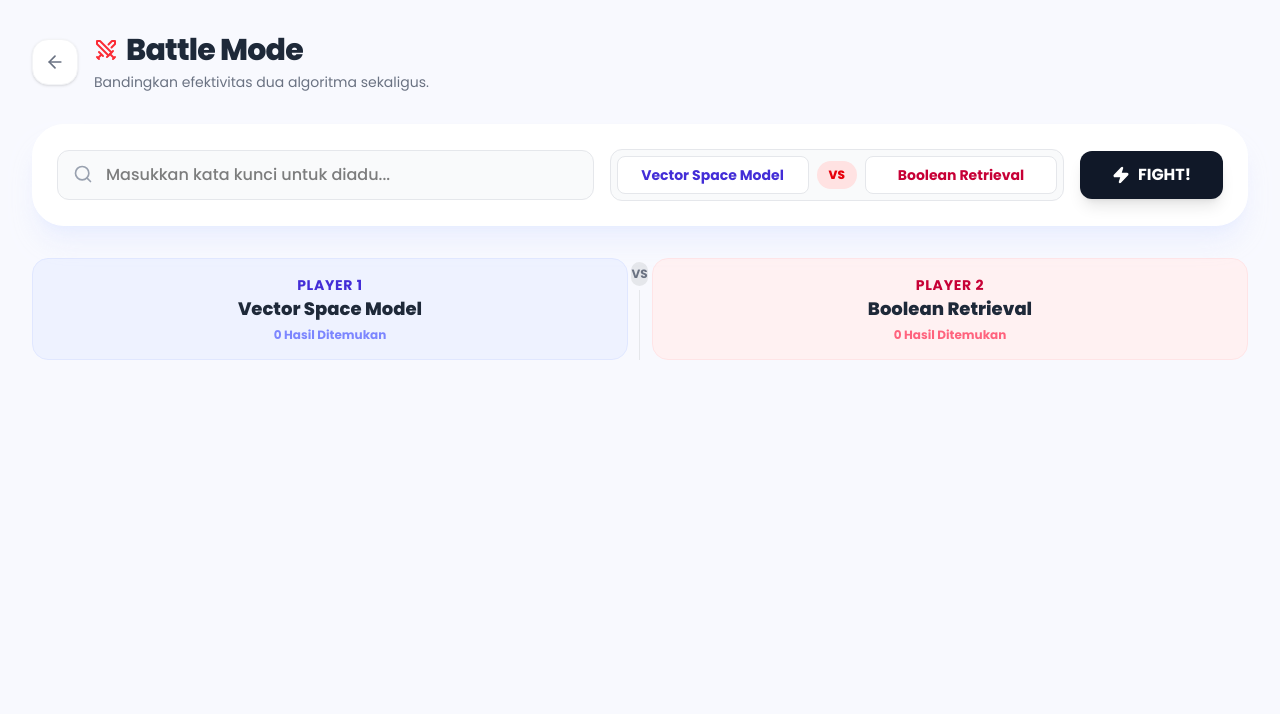
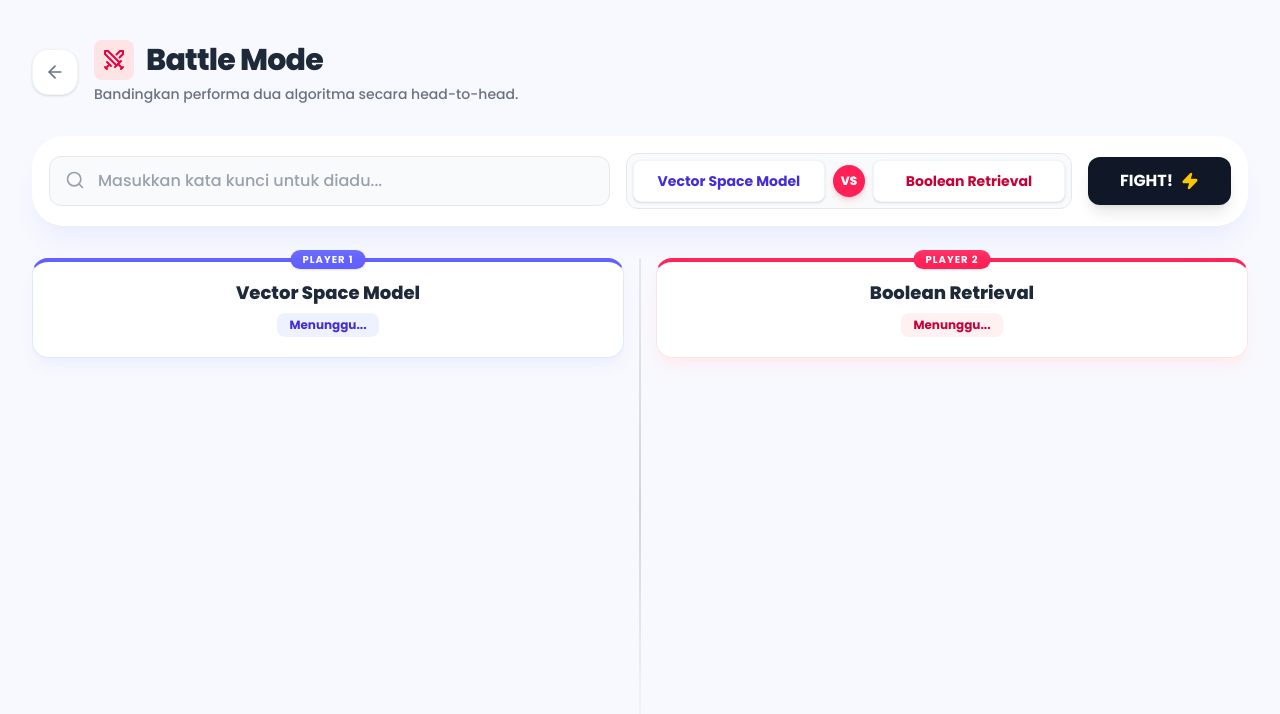
Before and after one commit to faiz140405/SIDIK-from-STK, a Next.js app in the folder frontend/: page /battle in a window 1280 px wide. Shown: the top 714 px of the page. Built offline with nearby package versions, Linux system fonts and the light colour scheme.

Commit message:
layout battle

```diff
--- a/frontend/app/battle/page.tsx
+++ b/frontend/app/battle/page.tsx
@@ -4,7 +4,7 @@
 import { useState } from "react";
 import { useRouter } from "next/navigation";
 import { api } from "@/lib/api";
-import { ArrowLeft, Swords, Search, FileText, ArrowRight, Zap, AlertCircle } from "lucide-react";
+import { ArrowLeft, Swords, Search, FileText, Zap, AlertCircle, Trophy, CheckCircle2 } from "lucide-react";
 import { Poppins } from 'next/font/google';
 
 const poppins = Poppins({
@@ -19,18 +19,18 @@ const METHODS = [
   { id: 'regex', label: 'Regex Search' },
   { id: 'boolean', label: 'Boolean Retrieval' },
   { id: 'bim', label: 'Probabilistic (BIM)' },
-  { id: 'clustering', label: 'Clustering (K-Means)' }, // Clustering mungkin tidak relevan dengan query, tapi kita biarkan opsi ini
+  { id: 'clustering', label: 'Clustering (K-Means)' },
 ];
 
-// Komponen Highlight Sederhana
+// Komponen Highlight
 const HighlightText = ({ text, highlight }: { text: string, highlight: string }) => {
-  if (!highlight || !highlight.trim()) return <span className="text-gray-500">{text}</span>;
+  if (!highlight || !highlight.trim()) return <span className="text-gray-600">{text}</span>;
   const parts = text.split(new RegExp(`(${highlight.replace(/[.*+?^${}()|[\]\\]/g, '\\$&')})`, 'gi'));
   return (
-    <span className="text-gray-500">
+    <span className="text-gray-600">
       {parts.map((part, i) =>
         part.toLowerCase() === highlight.toLowerCase() ? (
-          <span key={i} className="bg-yellow-200 text-yellow-900 font-bold px-0.5 rounded">{part}</span>
+          <span key={i} className="bg-yellow-200 text-yellow-900 font-bold px-0.5 rounded shadow-sm">{part}</span>
         ) : <span key={i}>{part}</span>
       )}
     </span>
@@ -50,19 +50,21 @@ export default function BattlePage() {
   const [loading, setLoading] = useState(false);
   const [hasSearched, setHasSearched] = useState(false);
 
-  // Fungsi Fetch untuk satu metode
   const fetchResult = async (method: string, q: string) => {
     try {
       let res;
       if (method === 'clustering') {
         res = await api.get('/clustering');
-        res.data.sort((a: any, b: any) => (a.cluster || 0) - (b.cluster || 0));
+        const data = Array.isArray(res.data) ? res.data : [];
+        return data.sort((a: any, b: any) => (a.cluster || 0) - (b.cluster || 0));
       } else {
         res = await api.post(`/search/${method}`, { query: q });
+        if (res.data && Array.isArray(res.data.results)) return res.data.results;
+        if (Array.isArray(res.data)) return res.data;
+        return [];
       }
-      return res.data;
     } catch (error) {
-      console.error(error);
+      console.error(`Gagal fetch ${method}:`, error);
       return [];
     }
   };
@@ -76,12 +78,10 @@ export default function BattlePage() {
     setResultsB([]);
 
     try {
-      // Jalankan 2 Request Secara Paralel (Battle!)
       const [resA, resB] = await Promise.all([
         fetchResult(methodA, query),
         fetchResult(methodB, query)
       ]);
-
       setResultsA(resA);
       setResultsB(resB);
     } catch (error) {
@@ -93,31 +93,37 @@ export default function BattlePage() {
 
   return (
     <div className={`min-h-screen bg-[#F8F9FE] p-4 md:p-8 ${poppins.className}`}>
-      <div className="max-w-7xl mx-auto">
+      <div className="max-w-[1400px] mx-auto"> {/* Container lebih lebar untuk Battle */}
 
-        {/* HEADER */}
-        <div className="flex items-center gap-4 mb-8">
-          <button onClick={() => router.back()} className="p-3 bg-white hover:bg-gray-50 rounded-2xl shadow-sm border border-gray-100 transition-all group">
+        {/* --- HEADER --- */}
+        <div className="flex items-center gap-4 mb-8 mt-2">
+          <button
+            onClick={() => router.back()}
+            className="p-3 bg-white hover:bg-gray-50 rounded-2xl shadow-sm border border-gray-100 transition-all group active:scale-95"
+          >
              <ArrowLeft size={20} className="text-gray-500 group-hover:text-indigo-600" />
           </button>
           <div>
-            <h1 className="text-3xl font-extrabold text-gray-800 tracking-tight flex items-center gap-2">
-              <Swords className="text-red-500" /> Battle Mode
+            <h1 className="text-3xl font-extrabold text-gray-800 tracking-tight flex items-center gap-3">
+              <div className="p-2 bg-rose-100 rounded-lg text-rose-600"><Swords size={24} /></div>
+              Battle Mode
             </h1>
-            <p className="text-gray-500 text-sm mt-1">Bandingkan efektivitas dua algoritma sekaligus.</p>
+            <p className="text-gray-500 text-sm mt-1 font-medium">Bandingkan performa dua algoritma secara head-to-head.</p>
           </div>
         </div>
 
-        {/* CONTROLS CARD */}
-        <div className="bg-white p-6 rounded-[2rem] shadow-xl shadow-indigo-100/50 border border-white mb-8 sticky top-4 z-50">
-          <div className="flex flex-col lg:flex-row gap-4 items-center">
+        {/* --- CONTROLS CARD (STICKY TOP) --- */}
+        <div className="sticky top-4 z-50 mb-8">
+          <div className="bg-white/90 backdrop-blur-xl p-4 rounded-[2rem] shadow-xl shadow-indigo-100/50 border border-white/50 flex flex-col lg:flex-row gap-4 items-center">
 
             {/* Input Query */}
             <div className="relative flex-1 w-full">
-                <Search className="absolute left-4 top-3.5 text-gray-400" size={20} />
+                <div className="absolute left-4 top-3.5 text-gray-400">
+                    <Search size={20} />
+                </div>
                 <input
                     type="text"
-                    className="w-full pl-12 pr-4 py-3 bg-gray-50 border border-gray-200 rounded-xl outline-none focus:ring-2 focus:ring-indigo-500 transition-all font-medium"
+                    className="w-full pl-12 pr-4 py-3 bg-gray-50 border border-gray-200 rounded-xl outline-none focus:ring-2 focus:ring-indigo-500 transition-all font-medium text-gray-700 placeholder:text-gray-400"
                     placeholder="Masukkan kata kunci untuk diadu..."
                     value={query}
                     onChange={(e) => setQuery(e.target.value)}
@@ -125,94 +131,132 @@ export default function BattlePage() {
                 />
             </div>
 
-            {/* Selectors */}
-            <div className="flex items-center gap-2 w-full lg:w-auto justify-center bg-gray-50 p-1.5 rounded-xl border border-gray-200">
+            {/* Selectors Area */}
+            <div className="flex flex-col sm:flex-row items-center gap-2 w-full lg:w-auto bg-gray-50 p-1.5 rounded-xl border border-gray-200">
                 <select
                     value={methodA}
                     onChange={(e) => setMethodA(e.target.value)}
-                    className="bg-white text-indigo-700 font-bold py-2 px-4 rounded-lg outline-none cursor-pointer border border-gray-200 text-sm hover:bg-indigo-50 transition-colors w-full lg:w-48 appearance-none text-center"
+                    className="w-full sm:w-48 bg-white text-indigo-700 font-bold py-2.5 px-4 rounded-lg outline-none cursor-pointer border border-gray-100 text-sm hover:bg-indigo-50 transition-colors text-center shadow-sm appearance-none"
                 >
                     {METHODS.map(m => <option key={m.id} value={m.id}>{m.label}</option>)}
                 </select>
 
-                <div className="bg-red-100 text-red-600 p-1.5 rounded-full font-black text-xs px-3">VS</div>
+                <div className="bg-rose-500 text-white w-8 h-8 rounded-full flex items-center justify-center font-black text-xs shadow-md shadow-rose-200 shrink-0 z-10">VS</div>
 
                 <select
                     value={methodB}
                     onChange={(e) => setMethodB(e.target.value)}
-                    className="bg-white text-rose-700 font-bold py-2 px-4 rounded-lg outline-none cursor-pointer border border-gray-200 text-sm hover:bg-rose-50 transition-colors w-full lg:w-48 appearance-none text-center"
+                    className="w-full sm:w-48 bg-white text-rose-700 font-bold py-2.5 px-4 rounded-lg outline-none cursor-pointer border border-gray-100 text-sm hover:bg-rose-50 transition-colors text-center shadow-sm appearance-none"
                 >
                     {METHODS.map(m => <option key={m.id} value={m.id}>{m.label}</option>)}
                 </select>
             </div>
 
-            {/* Button */}
+            {/* Fight Button */}
             <button
                 onClick={handleBattle}
                 disabled={loading}
-                className="w-full lg:w-auto bg-gray-900 text-white px-8 py-3 rounded-xl font-bold hover:bg-gray-800 transition-all shadow-lg active:scale-95 disabled:opacity-70 flex items-center justify-center gap-2"
+                className="w-full lg:w-auto bg-gray-900 text-white px-8 py-3 rounded-xl font-bold hover:bg-gray-800 transition-all shadow-lg active:scale-95 disabled:opacity-70 flex items-center justify-center gap-2 shrink-0"
             >
-                {loading ? <div className="animate-spin w-5 h-5 border-2 border-white border-t-transparent rounded-full"/> : <><Zap size={18} fill="currentColor"/> FIGHT!</>}
+                {loading ? (
+                    <div className="animate-spin w-5 h-5 border-2 border-white border-t-transparent rounded-full"/>
+                ) : (
+                    <>FIGHT! <Zap size={18} fill="currentColor" className="text-yellow-400"/></>
+                )}
             </button>
           </div>
         </div>
 
-        {/* BATTLE ARENA (SPLIT VIEW) */}
-        <div className="grid grid-cols-1 md:grid-cols-2 gap-6 relative">
+        {/* --- BATTLE ARENA --- */}
+        <div className="grid grid-cols-1 md:grid-cols-2 gap-8 relative min-h-[500px] pb-20">
 
-            {/* VS Divider (Desktop Only) */}
-            <div className="hidden md:flex absolute left-1/2 top-0 bottom-0 w-px bg-gray-200 -ml-px justify-center z-0">
-                <div className="sticky top-40 w-8 h-8 bg-gray-200 rounded-full flex items-center justify-center text-xs font-bold text-gray-500 border-4 border-[#F8F9FE]">VS</div>
+            {/* GARIS PEMISAH TENGAH (Desktop Only) */}
+            <div className="hidden md:block absolute left-1/2 top-0 bottom-0 w-0.5 bg-gradient-to-b from-gray-200 via-gray-300 to-transparent -ml-[1px] z-0 rounded-full"></div>
+
+            {/* --- KOLOM KIRI (PLAYER 1) --- */}
+            <div className="flex flex-col gap-6 relative z-10">
+                {/* Sticky Header Player 1 */}
+                <div className="sticky top-32 z-30">
+                    <div className="bg-white/95 backdrop-blur-md border-t-4 border-t-indigo-500 border-x border-b border-indigo-100 p-5 rounded-2xl text-center shadow-lg shadow-indigo-100/50">
+                        <div className="absolute -top-3 left-1/2 -translate-x-1/2 bg-indigo-500 text-white px-3 py-0.5 rounded-full text-[10px] font-bold tracking-widest uppercase shadow-sm">Player 1</div>
+                        <h3 className="font-extrabold text-gray-800 text-lg leading-tight">{METHODS.find(m => m.id === methodA)?.label}</h3>
+                        <div className="mt-2 inline-flex items-center gap-1.5 bg-indigo-50 text-indigo-700 px-3 py-1 rounded-lg text-xs font-bold">
+                            {hasSearched ? <><CheckCircle2 size={12}/> {resultsA?.length || 0} Hasil</> : "Menunggu..."}
+                        </div>
+                    </div>
                 </div>
 
-            {/* KOLOM KIRI (METHOD A) */}
+                {/* Hasil Player 1 */}
                 <div className="space-y-4">
-                <div className="bg-indigo-50 border border-indigo-100 p-4 rounded-2xl text-center sticky top-28 z-40 backdrop-blur-md bg-opacity-90">
-                    <h3 className="font-bold text-indigo-700 uppercase tracking-wider text-sm">Player 1</h3>
-                    <p className="font-extrabold text-gray-800 text-lg">{METHODS.find(m => m.id === methodA)?.label}</p>
-                    <p className="text-xs text-indigo-400 font-bold mt-1">{resultsA.length} Hasil Ditemukan</p>
+                    {hasSearched && resultsA?.length === 0 && (
+                        <div className="bg-white p-8 rounded-[2rem] text-center border border-dashed border-gray-300 opacity-70">
+                            <AlertCircle className="mx-auto mb-2 text-gray-400" size={32}/>
+                            <p className="text-gray-500 font-medium">Tidak ada hasil ditemukan.</p>
                         </div>
-
-                {hasSearched && resultsA.length === 0 && (
-                    <div className="text-center py-10 opacity-50"><AlertCircle className="mx-auto mb-2"/>Tidak ada hasil</div>
                     )}
 
-                {resultsA.map((item, idx) => (
-                    <div key={idx} className="bg-white p-5 rounded-2xl shadow-sm border border-gray-100 hover:shadow-md transition-all hover:border-indigo-200 group">
-                        <div className="flex justify-between mb-2">
-                            <span className="text-[10px] font-bold bg-gray-100 text-gray-500 px-2 py-1 rounded">#{item.id}</span>
-                            {item.score !== undefined && <span className="text-xs font-bold text-indigo-600 bg-indigo-50 px-2 py-1 rounded">Score: {item.score.toFixed(3)}</span>}
+                    {resultsA?.map((item, idx) => (
+                        <div key={idx} className="bg-white p-6 rounded-[1.5rem] shadow-sm border border-transparent hover:border-indigo-200 hover:shadow-xl hover:shadow-indigo-100/50 transition-all duration-300 group">
+                            <div className="flex justify-between mb-3 items-start">
+                                <div className="flex items-center gap-2">
+                                    <div className="p-1.5 bg-gray-50 rounded-lg text-gray-400"><FileText size={14}/></div>
+                                    <span className="text-xs font-bold text-gray-400 uppercase tracking-widest">DOC #{item.id}</span>
                                 </div>
-                        <p className="text-sm font-medium text-gray-700 leading-relaxed line-clamp-3">
+                                {item.score !== undefined && (
+                                    <span className="text-xs font-bold text-emerald-600 bg-emerald-50 px-2 py-1 rounded-lg border border-emerald-100 flex items-center gap-1">
+                                        <Trophy size={10}/> {item.score.toFixed(3)}
+                                    </span>
+                                )}
+                            </div>
+                            <p className="text-sm font-medium text-gray-600 leading-relaxed line-clamp-3 group-hover:text-gray-800 transition-colors">
                                 <HighlightText text={item.text} highlight={query} />
                             </p>
                         </div>
                     ))}
                 </div>
-
-            {/* KOLOM KANAN (METHOD B) */}
-            <div className="space-y-4">
-                <div className="bg-rose-50 border border-rose-100 p-4 rounded-2xl text-center sticky top-28 z-40 backdrop-blur-md bg-opacity-90">
-                    <h3 className="font-bold text-rose-700 uppercase tracking-wider text-sm">Player 2</h3>
-                    <p className="font-extrabold text-gray-800 text-lg">{METHODS.find(m => m.id === methodB)?.label}</p>
-                    <p className="text-xs text-rose-400 font-bold mt-1">{resultsB.length} Hasil Ditemukan</p>
             </div>
 
-                {hasSearched && resultsB.length === 0 && (
-                    <div className="text-center py-10 opacity-50"><AlertCircle className="mx-auto mb-2"/>Tidak ada hasil</div>
+            {/* --- KOLOM KANAN (PLAYER 2) --- */}
+            <div className="flex flex-col gap-6 relative z-10">
+                {/* Sticky Header Player 2 */}
+                <div className="sticky top-32 z-30">
+                    <div className="bg-white/95 backdrop-blur-md border-t-4 border-t-rose-500 border-x border-b border-rose-100 p-5 rounded-2xl text-center shadow-lg shadow-rose-100/50">
+                        <div className="absolute -top-3 left-1/2 -translate-x-1/2 bg-rose-500 text-white px-3 py-0.5 rounded-full text-[10px] font-bold tracking-widest uppercase shadow-sm">Player 2</div>
+                        <h3 className="font-extrabold text-gray-800 text-lg leading-tight">{METHODS.find(m => m.id === methodB)?.label}</h3>
+                        <div className="mt-2 inline-flex items-center gap-1.5 bg-rose-50 text-rose-700 px-3 py-1 rounded-lg text-xs font-bold">
+                            {hasSearched ? <><CheckCircle2 size={12}/> {resultsB?.length || 0} Hasil</> : "Menunggu..."}
+                        </div>
+                    </div>
+                </div>
+
+                {/* Hasil Player 2 */}
+                <div className="space-y-4">
+                    {hasSearched && resultsB?.length === 0 && (
+                        <div className="bg-white p-8 rounded-[2rem] text-center border border-dashed border-gray-300 opacity-70">
+                            <AlertCircle className="mx-auto mb-2 text-gray-400" size={32}/>
+                            <p className="text-gray-500 font-medium">Tidak ada hasil ditemukan.</p>
+                        </div>
                     )}
 
-                {resultsB.map((item, idx) => (
-                    <div key={idx} className="bg-white p-5 rounded-2xl shadow-sm border border-gray-100 hover:shadow-md transition-all hover:border-rose-200 group">
-                        <div className="flex justify-between mb-2">
-                            <span className="text-[10px] font-bold bg-gray-100 text-gray-500 px-2 py-1 rounded">#{item.id}</span>
-                            {item.score !== undefined && <span className="text-xs font-bold text-rose-600 bg-rose-50 px-2 py-1 rounded">Score: {item.score.toFixed(3)}</span>}
+                    {resultsB?.map((item, idx) => (
+                        <div key={idx} className="bg-white p-6 rounded-[1.5rem] shadow-sm border border-transparent hover:border-rose-200 hover:shadow-xl hover:shadow-rose-100/50 transition-all duration-300 group">
+                            <div className="flex justify-between mb-3 items-start">
+                                <div className="flex items-center gap-2">
+                                    <div className="p-1.5 bg-gray-50 rounded-lg text-gray-400"><FileText size={14}/></div>
+                                    <span className="text-xs font-bold text-gray-400 uppercase tracking-widest">DOC #{item.id}</span>
                                 </div>
-                        <p className="text-sm font-medium text-gray-700 leading-relaxed line-clamp-3">
+                                {item.score !== undefined && (
+                                    <span className="text-xs font-bold text-emerald-600 bg-emerald-50 px-2 py-1 rounded-lg border border-emerald-100 flex items-center gap-1">
+                                        <Trophy size={10}/> {item.score.toFixed(3)}
+                                    </span>
+                                )}
+                            </div>
+                            <p className="text-sm font-medium text-gray-600 leading-relaxed line-clamp-3 group-hover:text-gray-800 transition-colors">
                                 <HighlightText text={item.text} highlight={query} />
                             </p>
                         </div>
                     ))}
+                </div>
             </div>
 
         </div>
```
Lines whose indentation alone changed are shown as unchanged.
